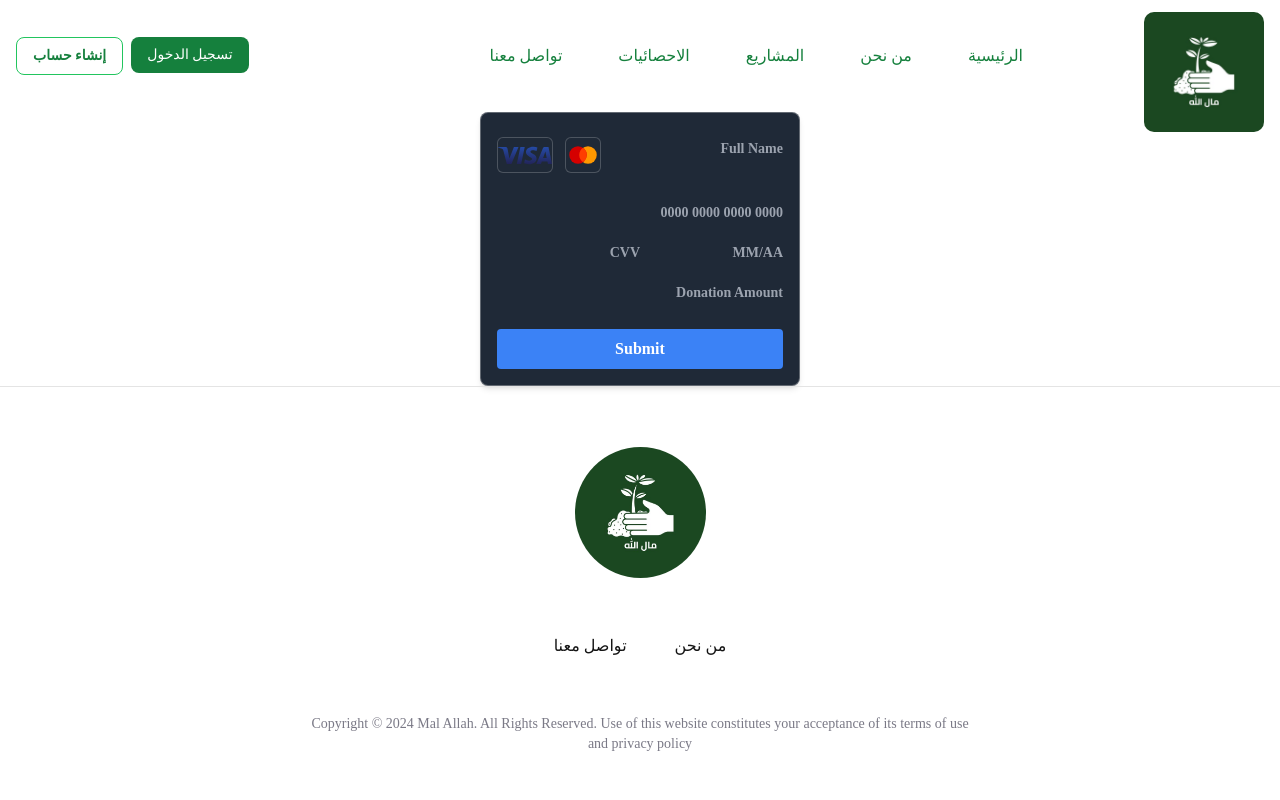
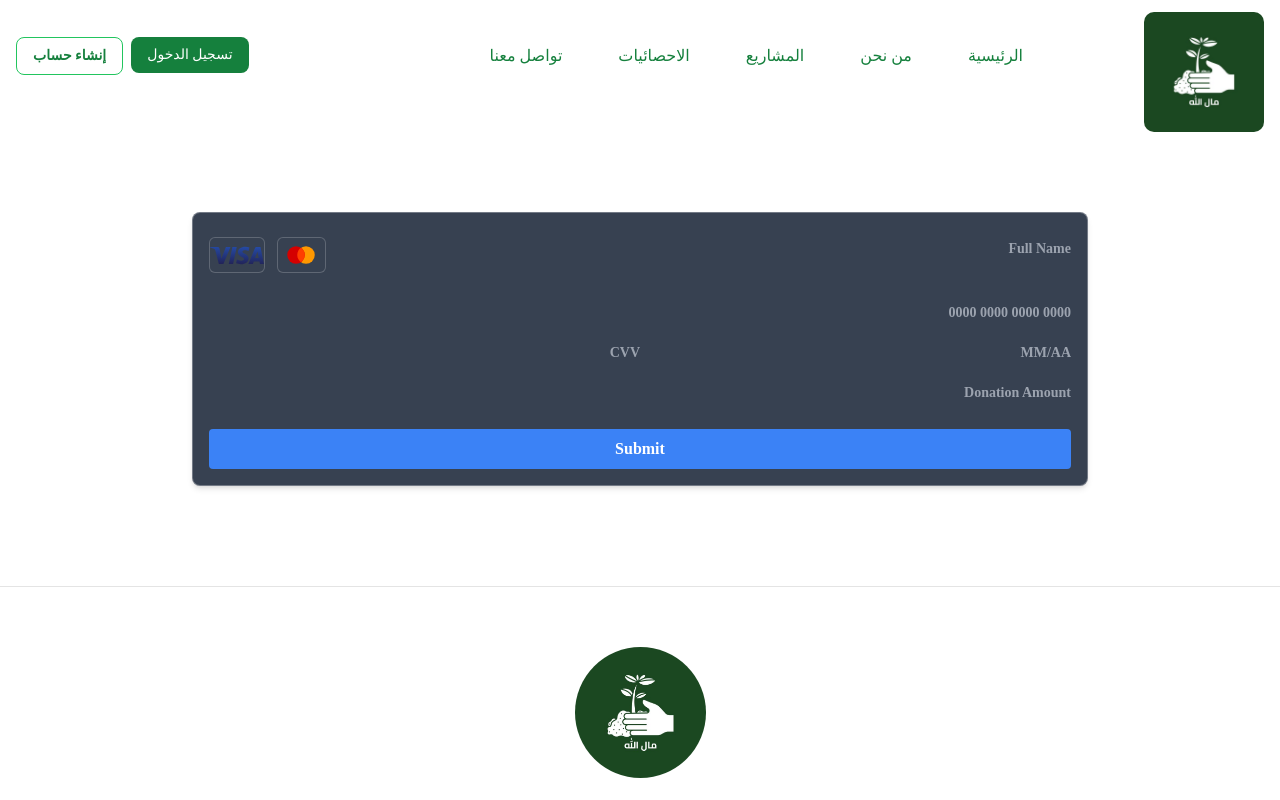
Before and after one commit to Abdallah66hossam/mal-allah, a React (Vite) app: page /donate/1 in a window 1280 px wide. Shown: the top 800 px of the page. Built offline with nearby package versions, Linux system fonts and the light colour scheme; a web font is replaced by a local one.

Commit message:
update donate UI

```diff
--- a/src/layout/project/donate.jsx
+++ b/src/layout/project/donate.jsx
@@ -53,10 +53,10 @@ const DonationForm = () => {
 
   return (
     <form onSubmit={handleSubmit}>
-      <div className="flex flex-col justify-around bg-gray-800 p-4 border border-white border-opacity-30 rounded-lg shadow-md max-w-xs mx-auto">
+      <div className="flex flex-col justify-around bg-gray-700 p-4 border border-white border-opacity-30 rounded-lg shadow-md mx-auto w-[90%] lg:w-[70%] my-[100px]">
         <div className="flex flex-row items-center justify-between mb-3">
           <input
-            className="w-full h-10 border-none outline-none text-sm bg-gray-800 text-white font-semibold caret-orange-500 pl-2 mb-3 flex-grow"
+            className="w-full h-10 border-none outline-none text-sm bg-gray-700 text-white font-semibold caret-orange-500 pl-2 mb-3 flex-grow"
             type="text"
             name="donate_name"
             id="donate_name"
@@ -64,7 +64,7 @@ const DonationForm = () => {
             value={formData.donate_name}
             onChange={handleInputChange}
           />
-          <div className="flex items-center justify-center relative w-14 h-9 bg-gray-800 border border-white border-opacity-20 rounded-md">
+          <div className="flex items-center justify-center relative w-14 h-9 bg-gray-700 border border-white border-opacity-20 rounded-md">
             <svg
               className="text-white fill-current"
               xmlns="http://www.w3.org/2000/svg"
@@ -86,7 +86,7 @@ const DonationForm = () => {
               ></path>
             </svg>
           </div>
-          <div className="flex mr-3 items-center justify-center relative w-14 h-9 bg-gray-800 border border-white border-opacity-20 rounded-md">
+          <div className="flex mr-3 items-center justify-center relative w-14 h-9 bg-gray-700 border border-white border-opacity-20 rounded-md">
             <svg
               viewBox="0 0 256 83"
               height="83"
@@ -114,7 +114,7 @@ const DonationForm = () => {
           </div>
         </div>
         <input
-          className="w-full h-10 border-none outline-none text-sm bg-gray-800 text-white font-semibold caret-orange-500 pl-2"
+          className="w-full h-10 border-none outline-none text-sm bg-gray-700 text-white font-semibold caret-orange-500 pl-2"
           type="text"
           name="card_number"
           id="card_number"
@@ -124,7 +124,7 @@ const DonationForm = () => {
         />
         <div className="flex flex-row justify-between">
           <input
-            className="w-full h-10 border-none outline-none text-sm bg-gray-800 text-white font-semibold caret-orange-500 pl-2"
+            className="w-full h-10 border-none outline-none text-sm bg-gray-700 text-white font-semibold caret-orange-500 pl-2"
             type="text"
             name="issue_date"
             id="issue_date"
@@ -133,7 +133,7 @@ const DonationForm = () => {
             onChange={handleInputChange}
           />
           <input
-            className="w-full h-10 border-none outline-none text-sm bg-gray-800 text-white font-semibold caret-orange-500 pl-2"
+            className="w-full h-10 border-none outline-none text-sm bg-gray-700 text-white font-semibold caret-orange-500 pl-2"
             type="text"
             name="cvv"
             id="cvv"
@@ -143,7 +143,7 @@ const DonationForm = () => {
           />
         </div>
         <input
-          className="w-full h-10 border-none outline-none text-sm bg-gray-800 text-white font-semibold caret-orange-500 pl-2"
+          className="w-full h-10 border-none outline-none text-sm bg-gray-700 text-white font-semibold caret-orange-500 pl-2"
           type="text"
           name="amount"
           id="amount"
```
